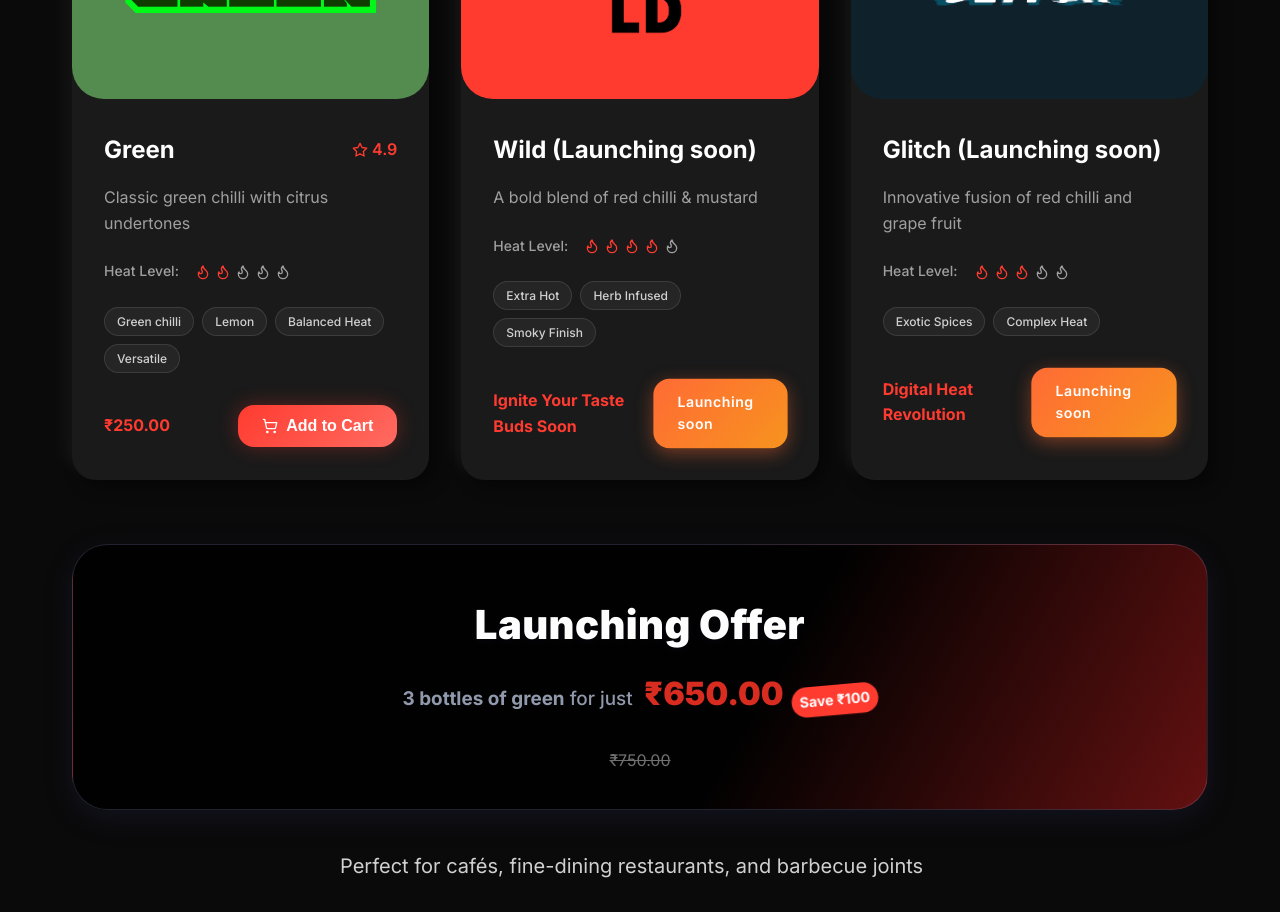
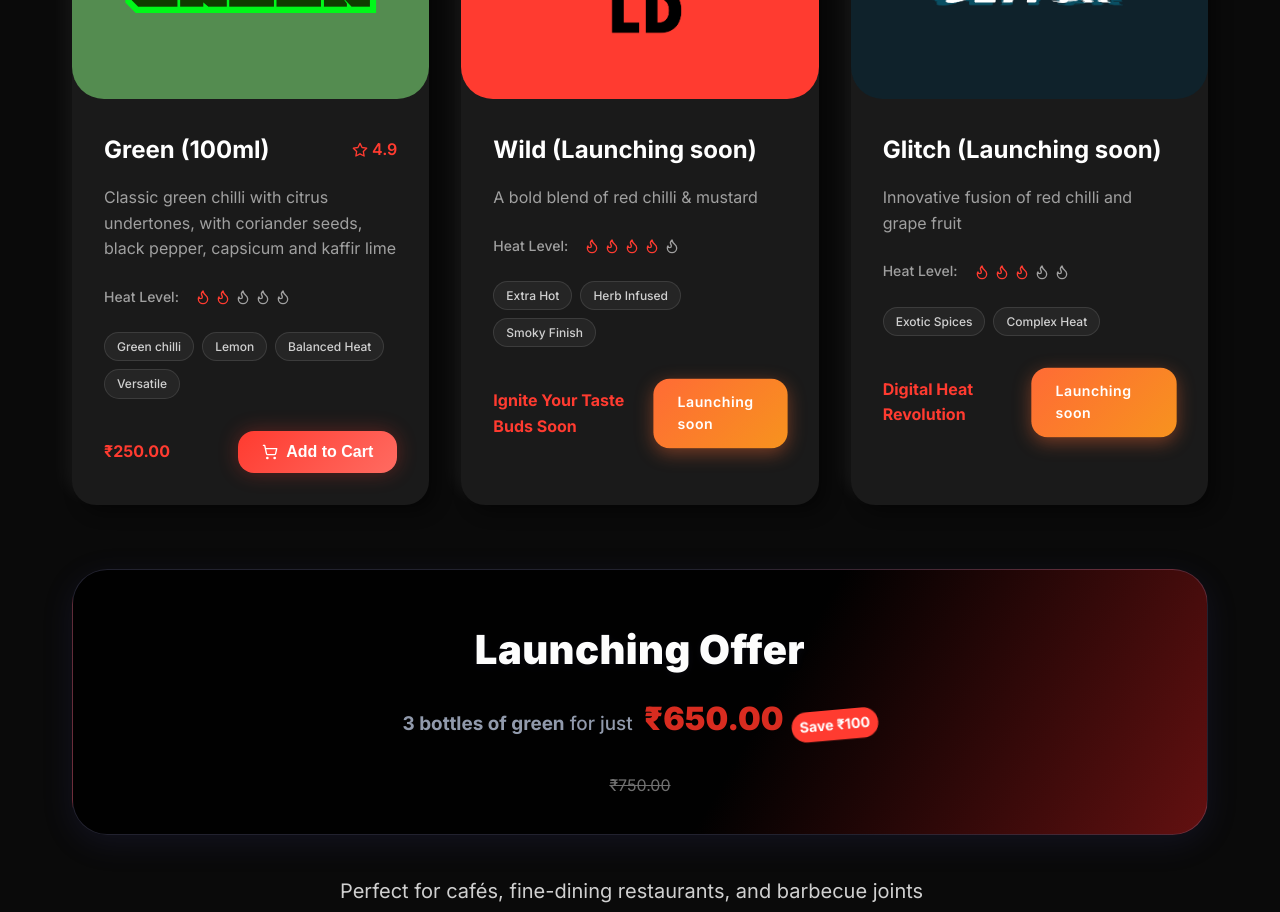
Before and after one commit to saipraveeny/tears, a React (Create React App) app: page / in a window 1280 px wide. Shown: the part 2340-3252 px from the top of the page. Built offline with nearby package versions, Linux system fonts and the light colour scheme.

Commit message:
green photo &  product ml updated

```diff
--- a/src/components/Products.js
+++ b/src/components/Products.js
@@ -11,7 +11,7 @@ import greenImage from "../assets/green.png";
 // Import modal images
 import wildJpg from "../assets/wild.jpg";
 import glitchJpg from "../assets/glitch.jpg";
-import greenJpg from "../assets/green.png";
+import greenJpg from "../assets/green.jpg";
 
 const Products = ({
   addToCart,
@@ -29,8 +29,9 @@ const Products = ({
   const products = [
     {
       id: 1,
-      name: "Green",
-      description: "Classic green chilli with citrus undertones",
+      name: "Green (100ml)",
+      description:
+        "Classic green chilli with citrus undertones, with coriander seeds, black pepper, capsicum and kaffir lime",
       heatLevel: 2,
       price: "₹250.00",
       color: "#548c50",
@@ -271,7 +272,7 @@ const Products = ({
                     className="modal-variant-image modal-variant-image-fill"
                   />
                 )}
-                {selectedProduct.name === "Green" && (
+                {selectedProduct.name === "Green (100ml)" && (
                   <img
                     src={greenJpg}
                     alt="Green Hot Sauce"
```
Also changed, not shown: src/assets/green.jpg (added).
